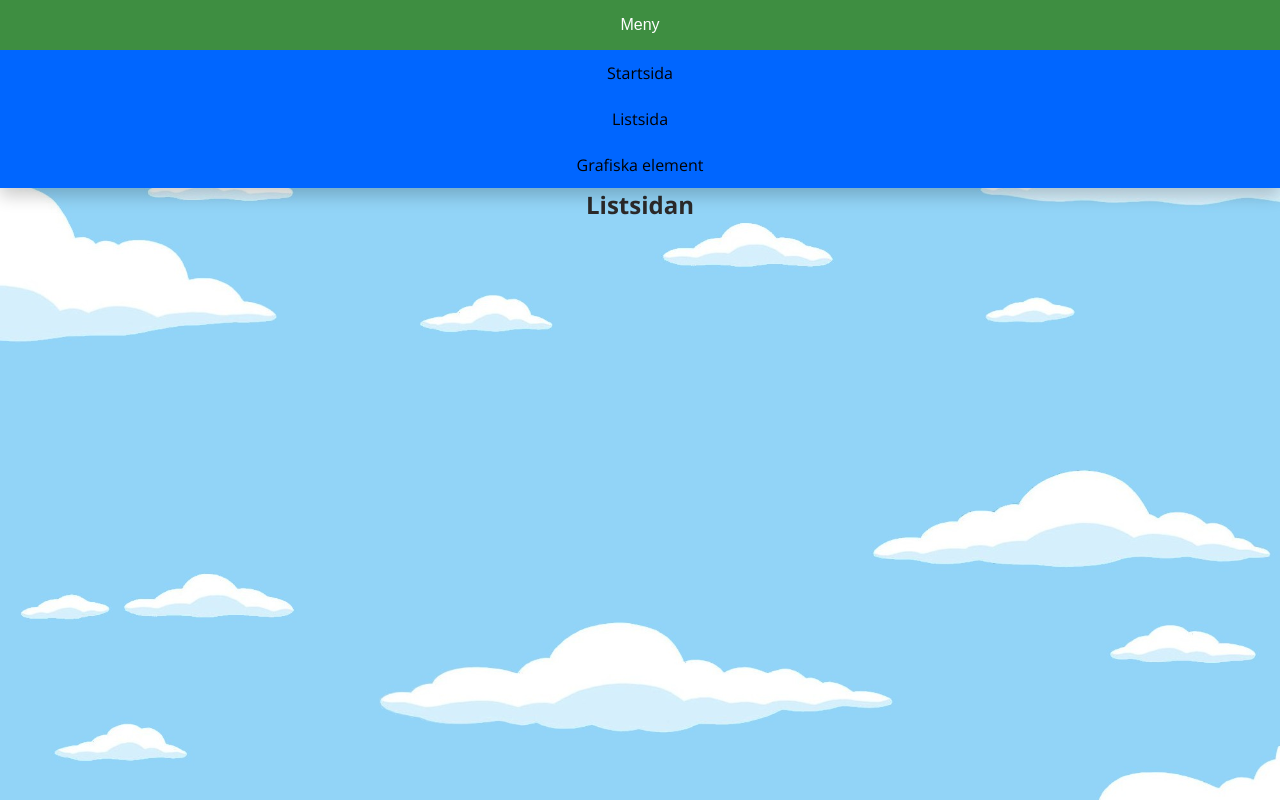
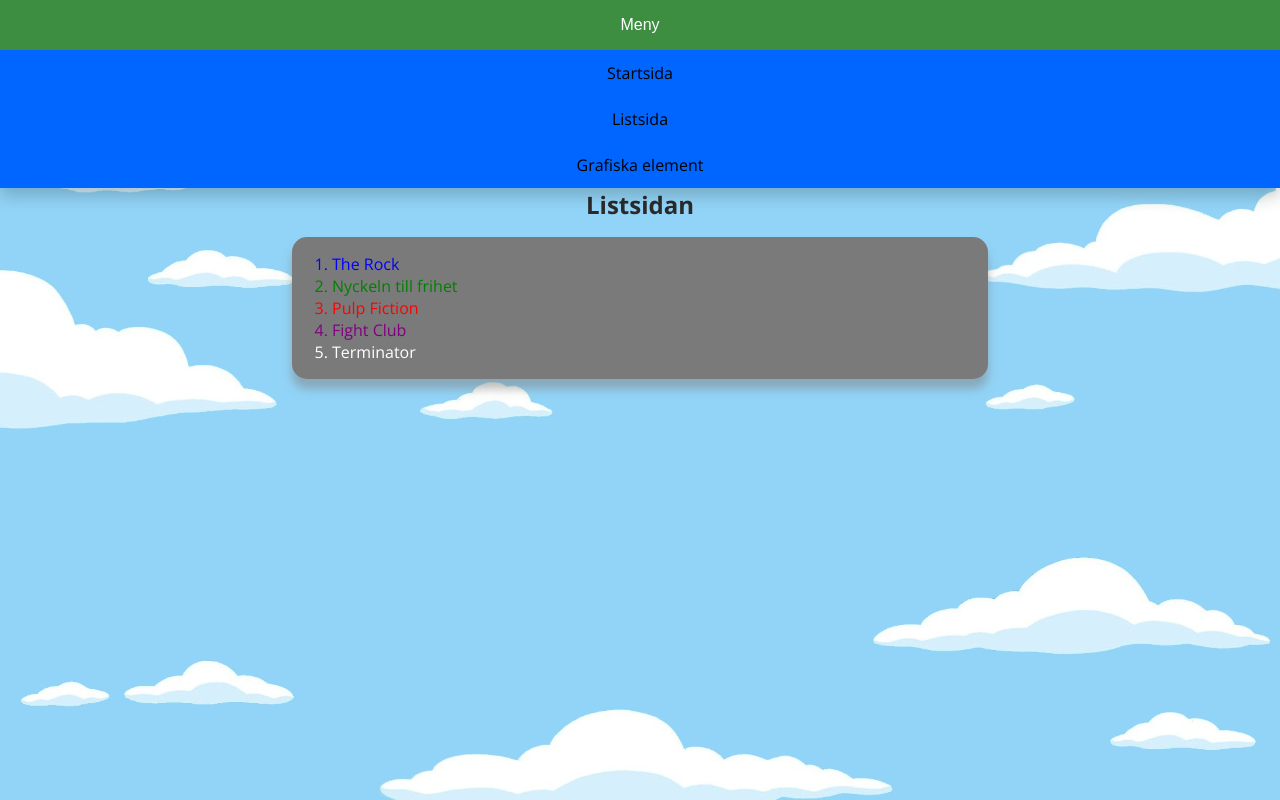
Before and after one commit to harlenback/tentamen, a plain HTML site: page listsida.html in a window 1280 px wide. Drawn offline with nearby package versions, Linux system fonts and the light colour scheme.

Commit message:
första delen av listsidan

```diff
--- a/listsida.html
+++ b/listsida.html
@@ -35,6 +35,17 @@
             <h1>Listsidan</h1>
 
 
+            <ol class="favoritfilmer">
+                <li>The Rock</li>
+                <li>Nyckeln till frihet</li>
+                <li>Pulp Fiction</li>
+                <li>Fight Club</li>
+                <li>Terminator</li>
+
+
+            </ol>
+
+
 
 
 
--- a/styles.css
+++ b/styles.css
@@ -90,3 +90,40 @@ header{
       padding: 10px;
       border: 2px solid darkblue;
   }
+
+
+  /* Här startar listsidan */
+
+  .favoritfilmer{
+      text-align: left;
+      margin: 1em auto;
+      padding: 1em;
+      width: 50%;
+      border-radius: 15px;
+      box-shadow: 0 10px 10px rgba(125, 125, 125, 0.5);
+      background-color: #7A7A7A;
+  }
+
+  ol.favoritfilmer{
+      padding-left: 40px;
+  }
+
+  ol > li:nth-of-type(1) {
+    color: blue;
+    }
+
+  ol > li:nth-of-type(2) {
+    color: green;
+    }
+
+  ol > li:nth-of-type(3) {
+    color: red;
+    }
+
+  ol > li:nth-of-type(4) {
+    color: purple;
+    }
+
+  ol > li:nth-of-type(5) {
+    color: white;
+    }
```
